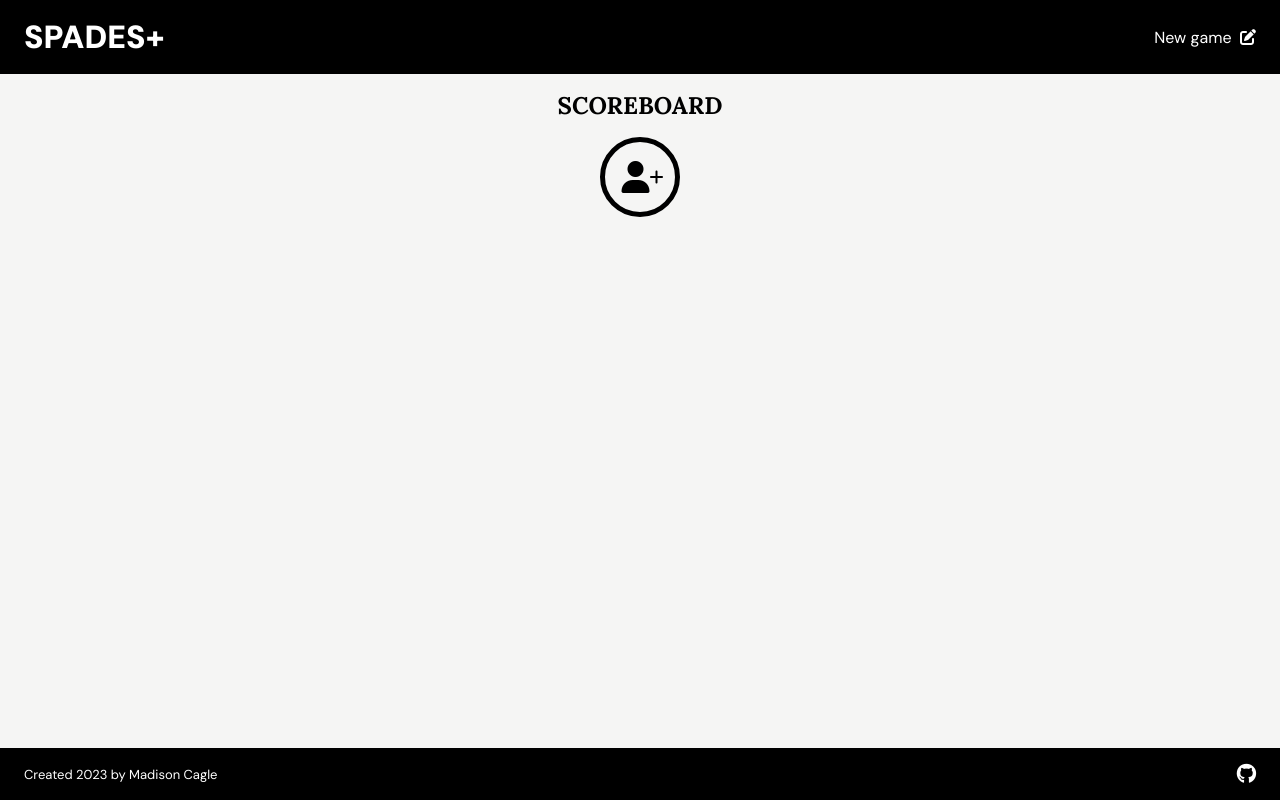
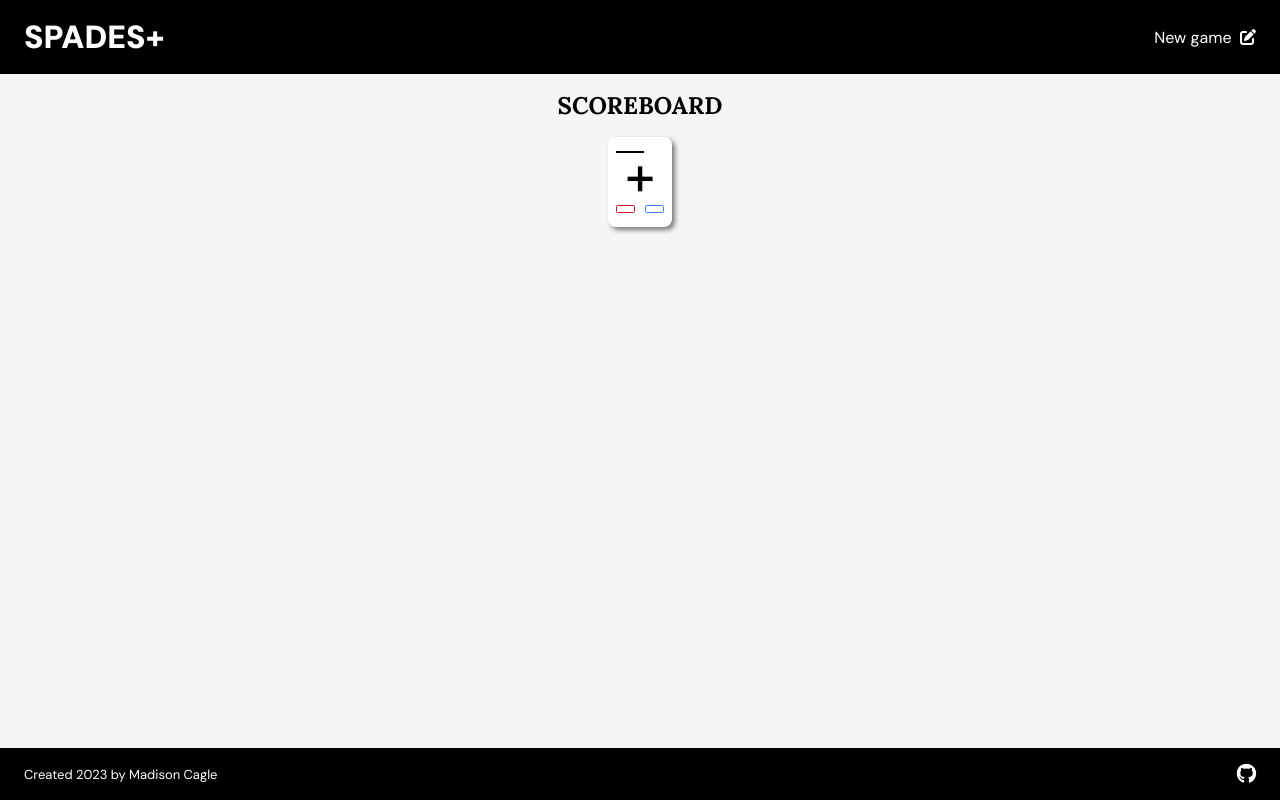
Before and after one commit to madisoncagle/spades-plus, a React (Create React App) app: page / in a window 1280 px wide. Built offline with nearby package versions, Linux system fonts and the light colour scheme.

Commit message:
Change add player btn appearance, other minor UI changes

```diff
--- a/src/components/AddPlayerBtn.js
+++ b/src/components/AddPlayerBtn.js
@@ -1,8 +1,19 @@
 function AddPlayerBtn({ onAdd }) {
     return (
-        <button type="button" id="add-player-btn" className="bdr-5 bdr-solid bdr-black" onClick={onAdd}>
-            <i className="fa-solid fa-user"></i>
-            <i className="fa-solid fa-plus"></i>
+        // <button type="button" id="add-player-btn" className="bdr-5 bdr-solid bdr-black" onClick={onAdd}>
+        //     <i className="fa-solid fa-user"></i>
+        //     <i className="fa-solid fa-plus"></i>
+        // </button>
+
+        <button type="button" id="add-player-btn" onClick={onAdd}>
+            <span className="name-line"></span>
+
+            <span className="add-player-plus">+</span>
+
+            <div className="tiny-rectangles">
+                <div className="tiny-rectangle red"></div>
+                <div className="tiny-rectangle blue"></div>
+            </div>
         </button>
     );
 }
--- a/src/components/Modal.js
+++ b/src/components/Modal.js
@@ -17,7 +17,7 @@ function Modal({ value, hidden, onAdd, onClose, onInput, onKeyUp, hideWarning })
                     <p className="modal-warning" hidden={hideWarning}>Please enter a name</p>
                 </div>
 
-                <button type="submit" id="submit-player-name" className="btn-default bdr-round-1 bdr-3 bdr-solid bdr-black txt-black bg-white" onClick={onAdd}>ADD</button>
+                <button type="submit" id="submit-player-name" onClick={onAdd}>ADD</button>
             </div>
 
         </div>
--- a/src/index.css
+++ b/src/index.css
@@ -77,7 +77,6 @@ h1 {
 
 @media screen and (max-width: 1450px) {
   .container {
-    /* padding: 0 24px; */
     padding: 0 1.5rem;
   }
 }
@@ -264,6 +263,7 @@ h1 {
 .close:hover {
   cursor: pointer;
   color: var(--red);
+  /* transform: rotate(-90deg); */
 }
 
 .card-upper {
@@ -445,7 +445,7 @@ h1 {
   background-color: #fff;
   margin: auto;
   padding: 1.5rem;
-  border-radius: 24px;
+  border-radius: 0.7rem;
   width: 400px;
   box-shadow: rgba(0, 0, 0, 0.15) 2.4px 2.4px 3.2px;
 }
@@ -467,6 +467,7 @@ h1 {
 .modal-name-input label,
 .modal-name-input input {
   font-family: "DM Sans", sans-serif;
+  font-size: 1.2rem;
 }
 
 .modal-warning {
@@ -487,7 +488,7 @@ h1 {
 
 .modal-close:hover,
 .modal-close:focus {
-  color: black;
+  color: var(--red);
   cursor: pointer;
 }
 
@@ -497,20 +498,83 @@ h1 {
   margin: 0 auto;
 }
 
-#add-player-btn {
+/* #add-player-btn {
   display: flex;
   justify-content: center;
   align-items: center;
-  /* gap: 0.2rem; */
   color: #000;
   background-color: transparent;
-  /* border: 5px solid #000; */
   border-radius: 50%;
   height: 5rem;
   width: 5rem;
+} */
+
+#add-player-btn {
+  display: flex;
+  flex-direction: column;
+  justify-content: space-evenly;
+  align-items: flex-start;
+  width: 4rem;
+  height: 5.6rem;
+  border-style: none;
+  border-radius: 0.5rem;
+  box-shadow: rgba(0, 0, 0, 0.5) 3px 3px 5px;
+  color: black;
+  background-color: white;
+  font-family: "Lora", serif;
+  font-weight: 700;
+  text-align: center;
+  padding: 0.5rem;
 }
 
-#add-player-btn .fa-user {
+#add-player-btn:hover {
+  color: white;
+  background-color: black;
+  /* transform: rotate(10deg); */
+
+  .name-line {
+    background-color: white;
+  }
+}
+
+.name-line {
+  width: 1.75rem;
+  height: 0.15rem;
+  background-color: black;
+}
+
+.add-player-plus {
+  font-size: 3.5rem;
+  line-height: 2.5rem;
+  width: 100%;
+  text-align: center;
+}
+
+.tiny-rectangles {
+  width: 100%;
+  display: flex;
+  justify-content: space-between;
+  align-items: center;
+}
+
+.tiny-rectangle {
+  width: 1.2rem;
+  height: 0.5rem;
+  border-radius: 0.1rem;
+  border-width: 0.1rem;
+  border-style: solid;
+  background-color: transparent;
+}
+
+.tiny-rectangle.red {
+  border-color: var(--red);
+}
+
+.tiny-rectangle.blue {
+  border-color: var(--blue);
+}
+
+/* #add-player-btn .fa-user {
   font-size: 2rem;
   margin-left: 0.3rem;
 }
@@ -522,11 +586,22 @@ h1 {
 #add-player-btn:hover {
   color: #fff;
   background-color: #000;
+} */
+
+#submit-player-name {
+  font-size: 1.1rem;
+  font-weight: 700;
+  background-color: transparent;
+  border: 0.15rem solid black;
+  border-radius: 0.35rem;
+  width: 6rem;
+  margin: 0 auto;
+  padding: 0.3rem 0.5rem;
 }
 
 #submit-player-name:hover {
-  color: #fff;
-  background-color: #000;
+  color: white;
+  background-color: black;
 }
 
 /* MEDIA QUERIES */
```
Also changed, not shown: public/favicon.svg.
